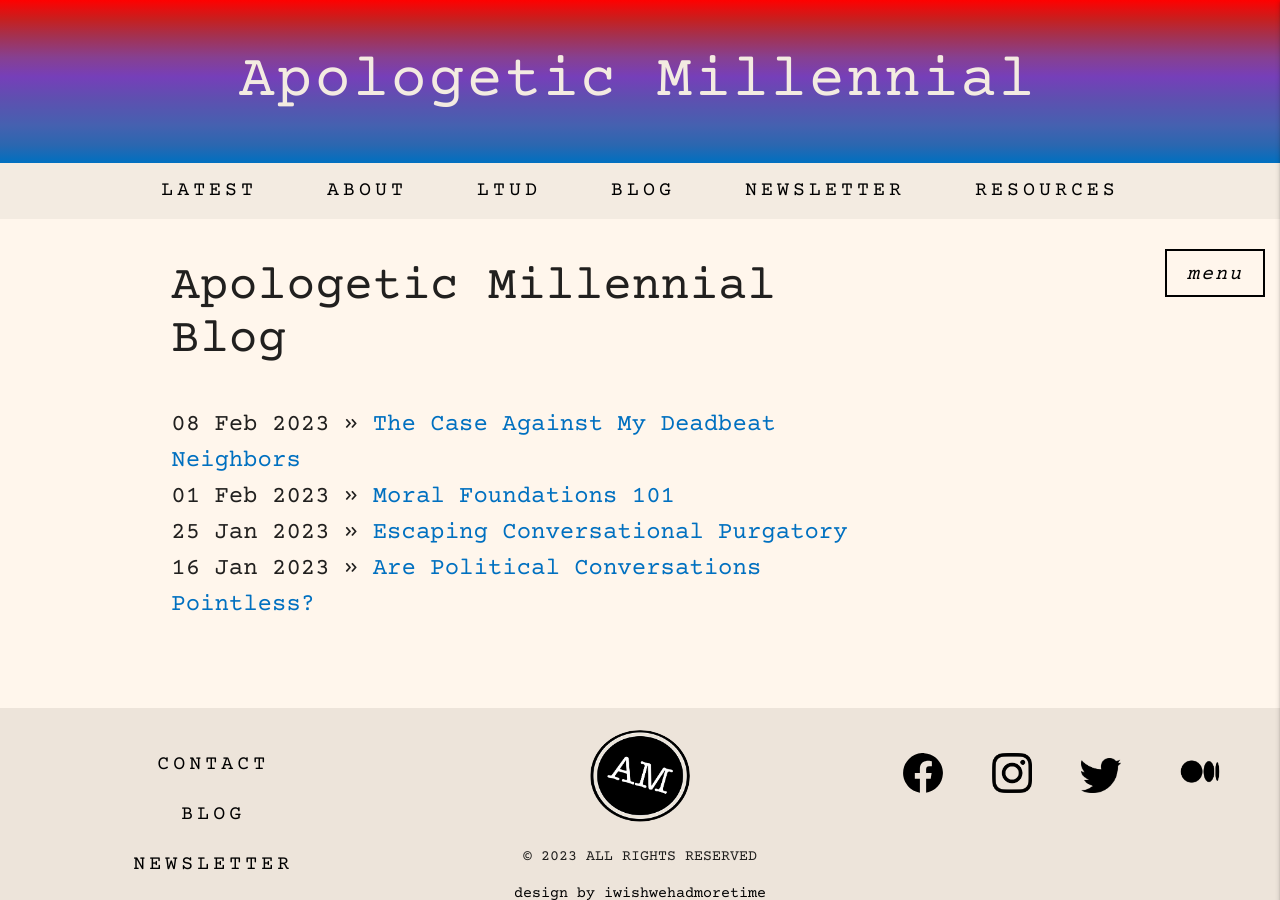
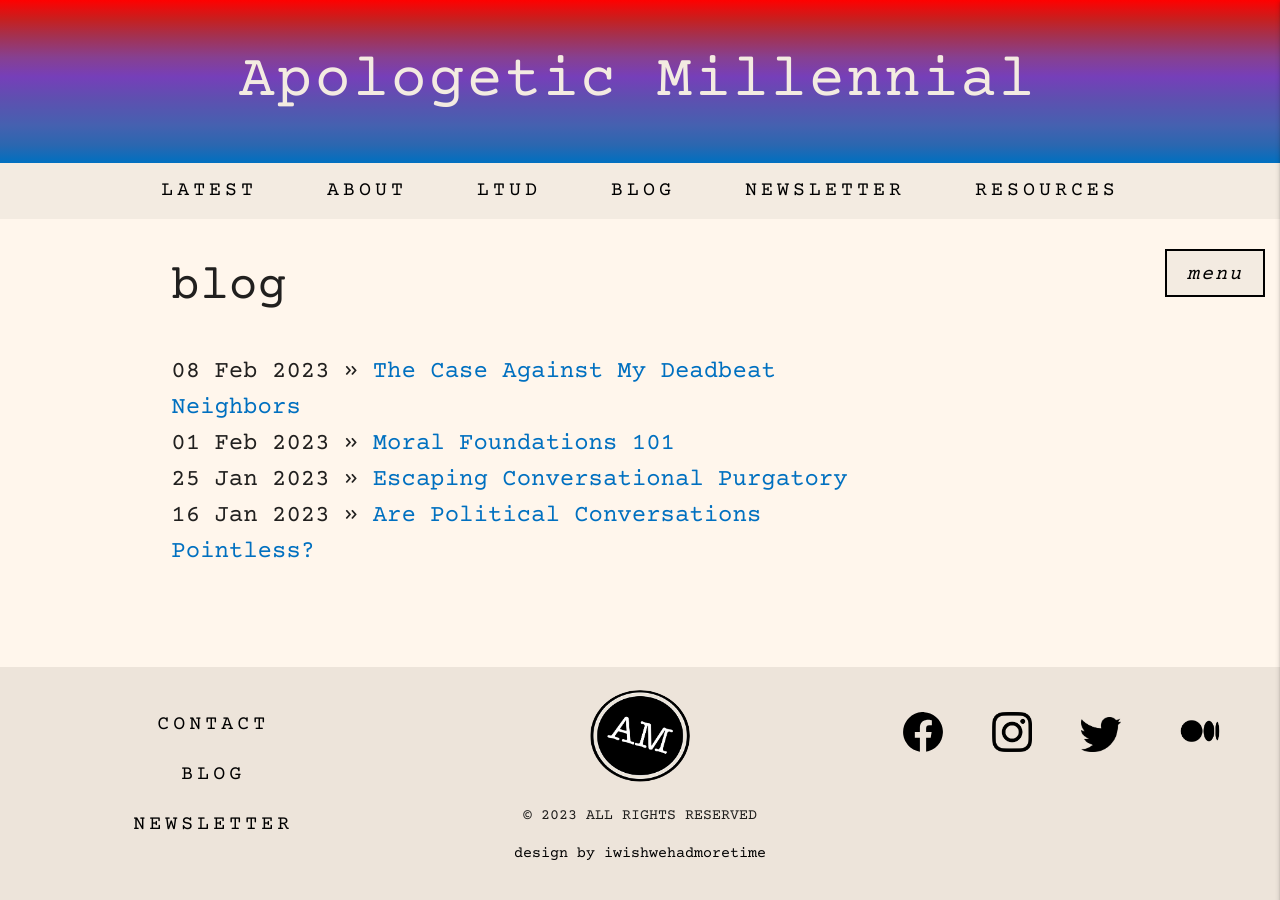
Before and after one commit to khiciste/apologetic_millennial, a Jekyll site: the page built from blog/index.html, in a window 1280 px wide. Built offline with Jekyll 4.4.1, drawn with Linux system fonts in a browser that asks for light colours; some web fonts are replaced.

Commit message:
menu button bg

```diff
--- a/_config.yml
+++ b/_config.yml
@@ -2,4 +2,4 @@ name: Kevin Cleland, web dev
 markdown: kramdown
 permalink: /blog/:year/:month/:day/:title
 feed:
-  path: /blog/atom.xml
+  path: /blog/atom.atom
--- a/blog/index.html
+++ b/blog/index.html
@@ -1,6 +1,6 @@
 ---
 layout: default
-title: Apologetic Millennial Blog
+title: blog
 ---
 	<div class="row">
     <div class="col s12 offset-l1 l8">
--- a/styles/style.css
+++ b/styles/style.css
@@ -392,6 +392,7 @@ blockquote {
   margin: 30px 15px 15px 15px;
   padding-left: 15px;
   padding-right: 15px;
+  background-color: rgb(243, 235, 225);
   font-style: italic;
 }
 
```
